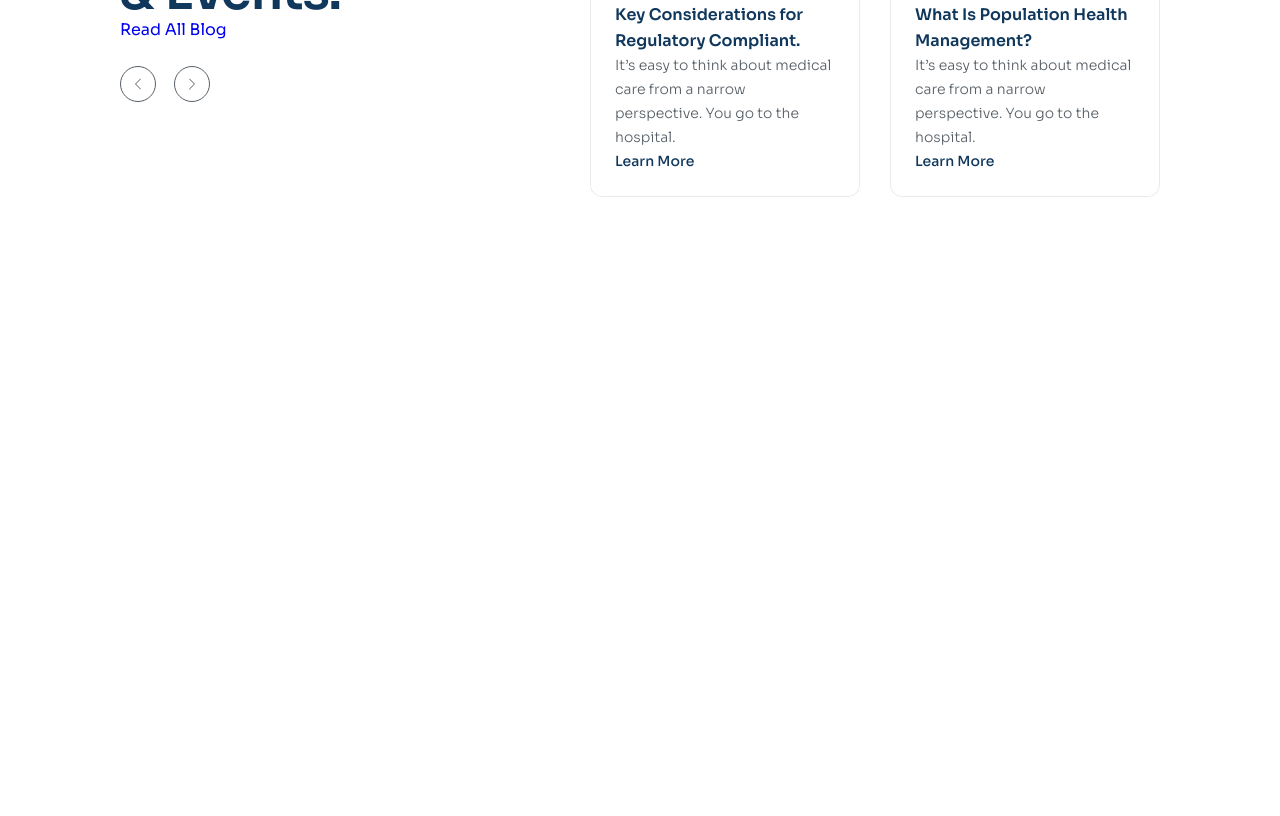
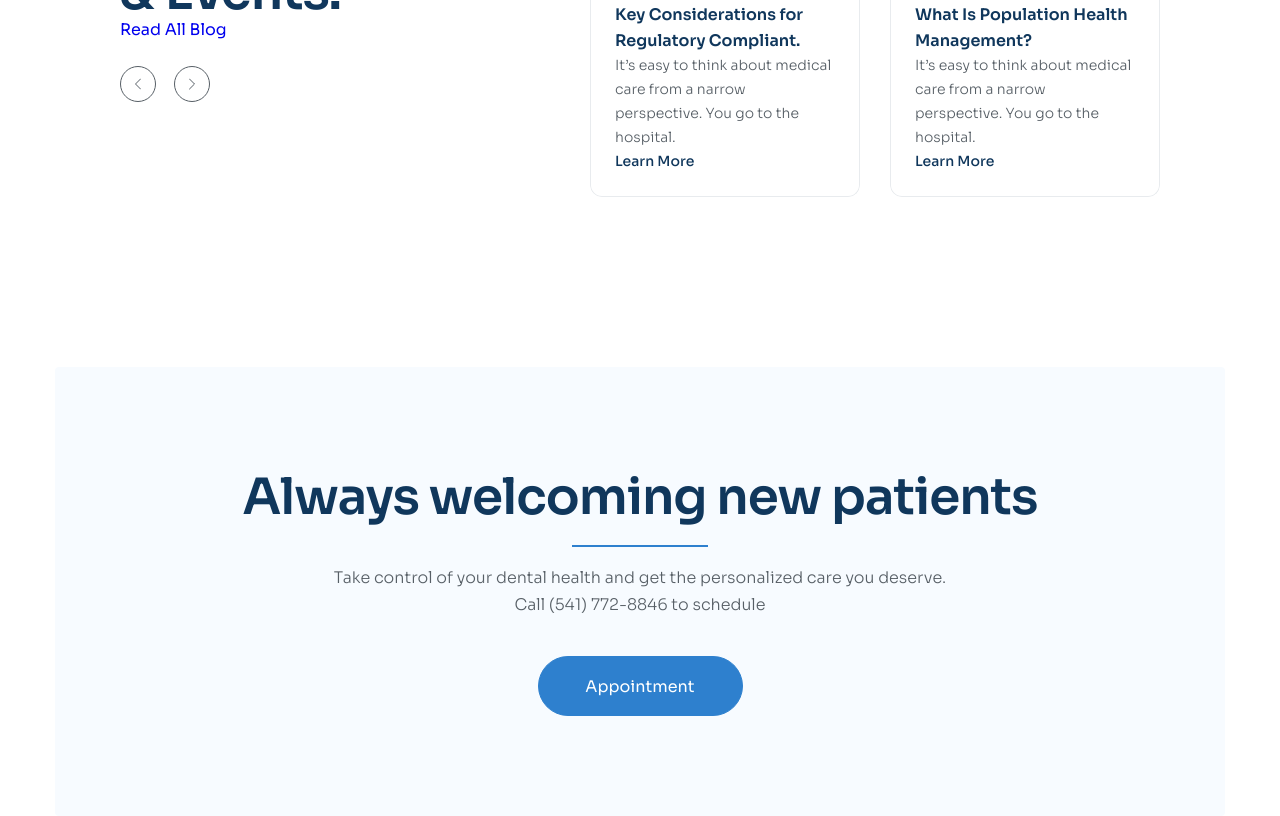
Before and after one commit to dvminhtan/htmlcss-project-03, a plain HTML site: page index.html in a window 1280 px wide. Shown: the part 5327-6143 px from the top of the page. Before the commit the page ends 5800 px from the top, so only its background shows below. Drawn offline with Linux system fonts and the light colour scheme.

Commit message:
appointment

```diff
--- a/assets/css/style.css
+++ b/assets/css/style.css
@@ -514,7 +514,7 @@ a {
 }
 .news-item:hover {
     box-shadow: 0px 18px 50px rgba(0, 0, 0, 0.05);
-    transform: translateY(-16px);
+    transform: translateY(-7px);
 }
 .news-item:hover .news-item__body {
     background: #fff;
@@ -552,3 +552,37 @@ a {
     line-height: 1.6;
     color: #10375c;
 }
+.news-item__more:hover {
+    color: #2e80ce;
+}
+/* appointment */
+.appointment {
+    margin: 85px 0 170px;
+}
+.appointment__inner {
+    padding: 100px 70px;
+    background: #f7fbff;
+    text-align: center;
+    border-radius: 4px;
+}
+.appointment-heading {
+    position: relative;
+    padding-bottom: 20px;
+}
+.appointment-heading::after {
+    position: absolute;
+    left: 0;
+    right: 0;
+    bottom: 0;
+    margin: 0 auto;
+    content: "";
+    display: block;
+    width: 136px;
+    height: 2px;
+    background: #2e80ce;
+}
+.appointment-desc {
+    max-width: 617px;
+    margin: 18px auto 38px;
+    font-size: 1.6rem;
+}
--- a/index.html
+++ b/index.html
@@ -623,6 +623,22 @@
                     </div>
                 </div>
             </section>
+            <!-- appointment -->
+            <section class="appointment">
+                <div class="container">
+                    <div class="appointment__inner">
+                        <h2 class="appointment-heading section-heading">
+                            Always welcoming new patients
+                        </h2>
+                        <p class="appointment-desc section-desc">
+                            Take control of your dental health and get the
+                            personalized care you deserve. Call (541) 772-8846
+                            to schedule
+                        </p>
+                        <a href="#!" class="btn">Appointment</a>
+                    </div>
+                </div>
+            </section>
         </main>
     </body>
 </html>
```
